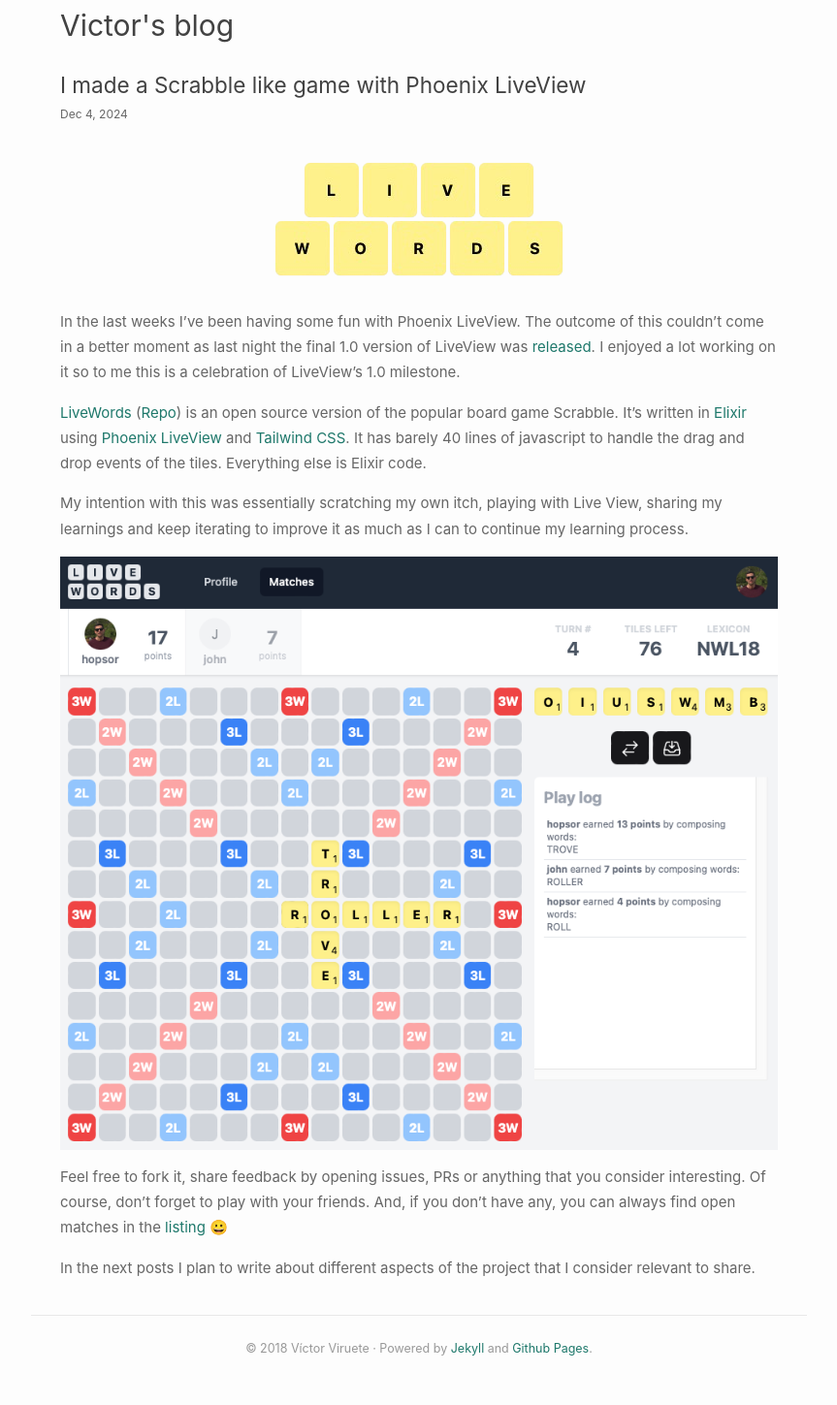
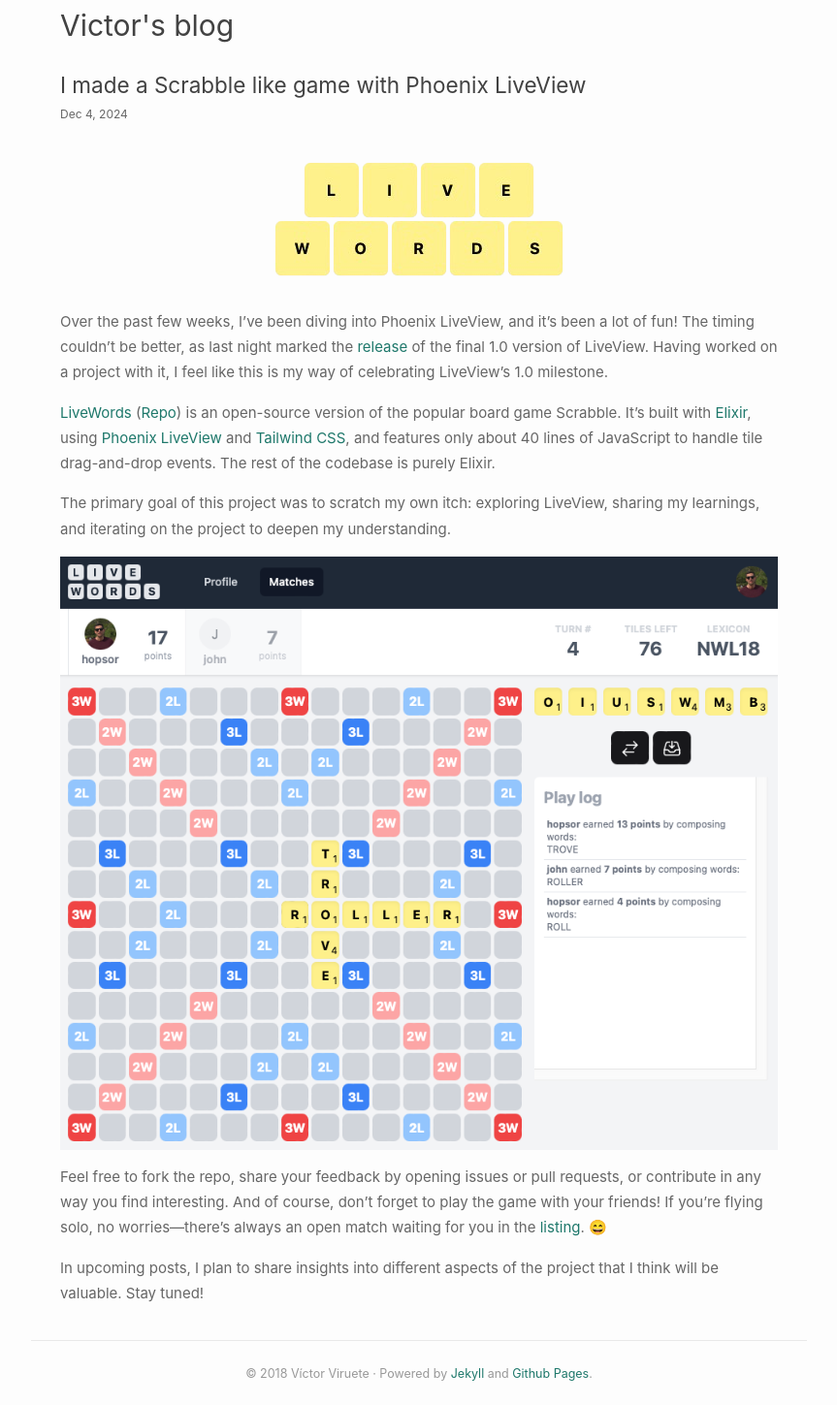
Before and after one commit to hopsor/hopsor.github.io, a Jekyll site: the page built from _posts/2024-12-04-livewords-scrabble-like-game-with-phoenix-liveview.md, in a window 1280 px wide. Shown: the whole page at 97% size, without its empty margins (208-1071 px from the left). Built offline with Jekyll 4.4.1, drawn with Linux system fonts in a browser that asks for light colours; before the commit the page ends 1423 px from its top, so only the background shows below that.

Commit message:
rewrite post

```diff
--- a/_posts/2024-12-04-livewords-scrabble-like-game-with-phoenix-liveview.md
+++ b/_posts/2024-12-04-livewords-scrabble-like-game-with-phoenix-liveview.md
@@ -5,14 +5,14 @@ title:  "I made a Scrabble like game with Phoenix LiveView"
 
 <img src="{{ "/assets/posts/livewords.png" | relative_url }}" style="display: block; margin: 0 auto" />
 
-In the last weeks I've been having some fun with Phoenix LiveView. The outcome of this couldn't come in a better moment as last night the final 1.0 version of LiveView was [released](https://phoenixframework.org/blog/phoenix-liveview-1.0-released). I enjoyed a lot working on it so to me this is a celebration of LiveView's 1.0 milestone.
+Over the past few weeks, I’ve been diving into Phoenix LiveView, and it’s been a lot of fun! The timing couldn’t be better, as last night marked the [release](https://phoenixframework.org/blog/phoenix-liveview-1.0-released) of the final 1.0 version of LiveView. Having worked on a project with it, I feel like this is my way of celebrating LiveView's 1.0 milestone.
 
-[LiveWords](https://livewords.fly.dev) ([Repo](https://github.com/hopsor/scrabblex)) is an open source version of the popular board game Scrabble. It's written in [Elixir](https://elixir-lang.org) using [Phoenix LiveView](https://github.com/phoenixframework/phoenix_live_view) and [Tailwind CSS](https://tailwindcss.com). It has barely 40 lines of javascript to handle the drag and drop events of the tiles. Everything else is Elixir code.
+[LiveWords](https://livewords.fly.dev) ([Repo](https://github.com/hopsor/scrabblex)) is an open-source version of the popular board game Scrabble. It’s built with [Elixir](https://elixir-lang.org), using [Phoenix LiveView](https://github.com/phoenixframework/phoenix_live_view) and [Tailwind CSS](https://tailwindcss.com), and features only about 40 lines of JavaScript to handle tile drag-and-drop events. The rest of the codebase is purely Elixir.
 
-My intention with this was essentially scratching my own itch, playing with Live View, sharing my learnings and keep iterating to improve it as much as I can to continue my learning process.
+The primary goal of this project was to scratch my own itch: exploring LiveView, sharing my learnings, and iterating on the project to deepen my understanding.
 
 <img src="{{ "/assets/posts/livewords-screenshot.png" | relative_url }}" style="display: block; margin: 0 auto" />
 
-Feel free to fork it, share feedback by opening issues, PRs or anything that you consider interesting. Of course, don't forget to play with your friends. And, if you don't have any, you can always find open matches in the [listing](https://livewords.fly.dev/matches) 😀
+Feel free to fork the repo, share your feedback by opening issues or pull requests, or contribute in any way you find interesting. And of course, don’t forget to play the game with your friends! If you’re flying solo, no worries—there’s always an open match waiting for you in the [listing](https://livewords.fly.dev/matches). 😄
 
-In the next posts I plan to write about different aspects of the project that I consider relevant to share.
+In upcoming posts, I plan to share insights into different aspects of the project that I think will be valuable. Stay tuned!
```
